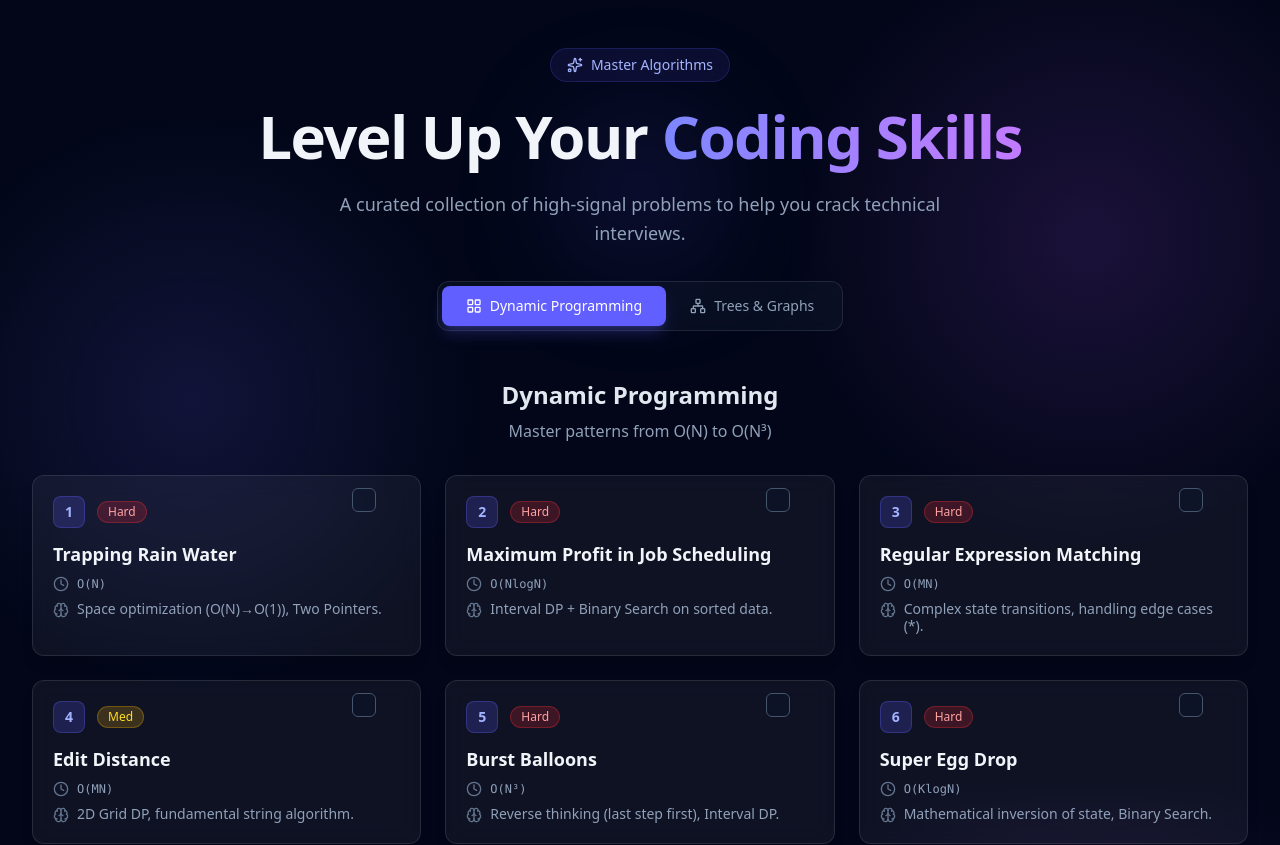
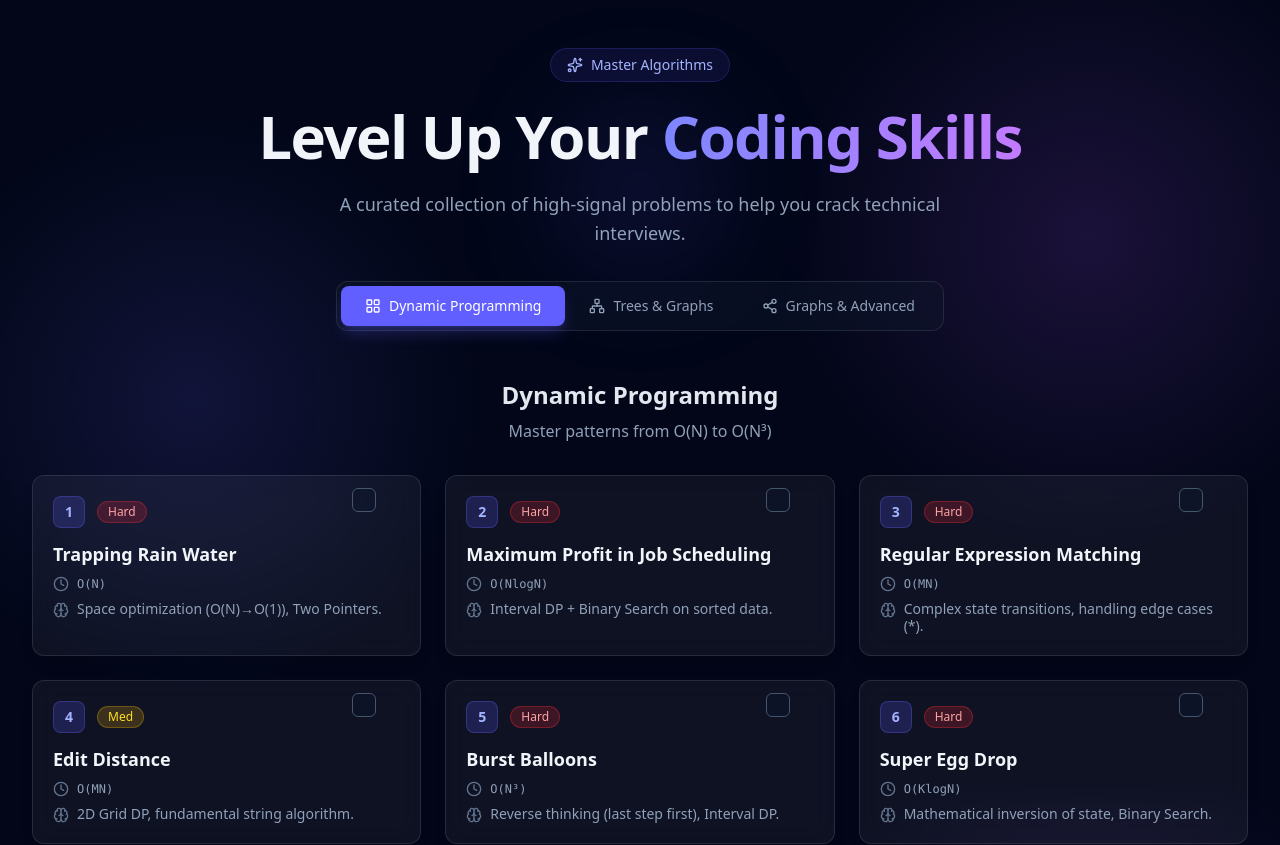
Before and after one commit to tohin003/DP-leetcode, a React (Vite) app: page / in a window 1280 px wide. Shown: the top 845 px of the page. Built offline with nearby package versions, Linux system fonts and the light colour scheme.

Commit message:
feat: add Graphs & Advanced section with 20 new questions

```diff
--- a/src/App.jsx
+++ b/src/App.jsx
@@ -2,7 +2,7 @@
 import React from 'react';
 import { categories } from './data/questions';
 import QuestionCard from './components/QuestionCard';
-import { Sparkles, Code2, Github, LayoutGrid, Network } from 'lucide-react';
+import { Sparkles, Code2, Github, LayoutGrid, Network, Share2 } from 'lucide-react';
 
 function App() {
   const [activeCategory, setActiveCategory] = React.useState('dp');
@@ -67,6 +67,16 @@ function App() {
               <Network className="w-4 h-4" />
               Trees & Graphs
             </button>
+            <button
+              onClick={() => setActiveCategory('graphs')}
+              className={`flex items-center gap-2 px-6 py-2.5 rounded-lg text-sm font-medium transition-all duration-300 ${activeCategory === 'graphs'
+                  ? 'bg-indigo-500 text-white shadow-lg shadow-indigo-500/25'
+                  : 'text-slate-400 hover:text-slate-200 hover:bg-white/5'
+                }`}
+            >
+              <Share2 className="w-4 h-4" />
+              Graphs & Advanced
+            </button>
           </div>
         </div>
 
--- a/src/data/questions.js
+++ b/src/data/questions.js
@@ -332,5 +332,172 @@ export const categories = {
                 url: "https://leetcode.com/problems/sum-of-distances-in-tree/"
             }
         ]
+    },
+    graphs: {
+        id: 'graphs',
+        title: "Graphs & Advanced",
+        description: "Conquer Graph Theory, Heaps, and Tries",
+        questions: [
+            {
+                id: 41,
+                problem: "Number of Islands",
+                difficulty: "Med",
+                timeComplexity: "O(M⋅N)",
+                concept: "Grid DFS/BFS, Connected Components.",
+                url: "https://leetcode.com/problems/number-of-islands/"
+            },
+            {
+                id: 42,
+                problem: "Rotting Oranges",
+                difficulty: "Med",
+                timeComplexity: "O(M⋅N)",
+                concept: "Multi-Source BFS, Shortest Path in Grid.",
+                url: "https://leetcode.com/problems/rotting-oranges/"
+            },
+            {
+                id: 43,
+                problem: "Clone Graph",
+                difficulty: "Med",
+                timeComplexity: "O(N)",
+                concept: "DFS/BFS with Hash Map for deep copy.",
+                url: "https://leetcode.com/problems/clone-graph/"
+            },
+            {
+                id: 44,
+                problem: "Pacific Atlantic Water Flow",
+                difficulty: "Med",
+                timeComplexity: "O(M⋅N)",
+                concept: "DFS/BFS from boundaries (Reverse Flow).",
+                url: "https://leetcode.com/problems/pacific-atlantic-water-flow/"
+            },
+            {
+                id: 45,
+                problem: "Course Schedule",
+                difficulty: "Med",
+                timeComplexity: "O(V+E)",
+                concept: "Topological Sort (Kahn's or DFS), Cycle Detection.",
+                url: "https://leetcode.com/problems/course-schedule/"
+            },
+            {
+                id: 46,
+                problem: "Course Schedule II",
+                difficulty: "Med",
+                timeComplexity: "O(V+E)",
+                concept: "Topological Sort, Ordering generation.",
+                url: "https://leetcode.com/problems/course-schedule-ii/"
+            },
+            {
+                id: 47,
+                problem: "Number of Provinces",
+                difficulty: "Med",
+                timeComplexity: "O(V²)",
+                concept: "Union-Find or DFS, Connected Components.",
+                url: "https://leetcode.com/problems/number-of-provinces/"
+            },
+            {
+                id: 48,
+                problem: "Redundant Connection",
+                difficulty: "Med",
+                timeComplexity: "O(N⋅α(N))",
+                concept: "Union-Find (Cycle Detection in undirected graph).",
+                url: "https://leetcode.com/problems/redundant-connection/"
+            },
+            {
+                id: 49,
+                problem: "Accounts Merge",
+                difficulty: "Med",
+                timeComplexity: "O(N⋅α(N))",
+                concept: "Union-Find on emails, Component Grouping.",
+                url: "https://leetcode.com/problems/accounts-merge/"
+            },
+            {
+                id: 50,
+                problem: "Network Delay Time",
+                difficulty: "Med",
+                timeComplexity: "O(ElogV)",
+                concept: "Dijkstra's Algorithm (Shortest Path).",
+                url: "https://leetcode.com/problems/network-delay-time/"
+            },
+            {
+                id: 51,
+                problem: "Cheapest Flights Within K Stops",
+                difficulty: "Med",
+                timeComplexity: "O(K⋅E)",
+                concept: "Bellman-Ford or Dijkstra with state.",
+                url: "https://leetcode.com/problems/cheapest-flights-within-k-stops/"
+            },
+            {
+                id: 52,
+                problem: "Word Ladder",
+                difficulty: "Hard",
+                timeComplexity: "O(M²⋅N)",
+                concept: "BFS for Shortest Path in unweighted graph.",
+                url: "https://leetcode.com/problems/word-ladder/"
+            },
+            {
+                id: 53,
+                problem: "Longest Increasing Path in a Matrix",
+                difficulty: "Hard",
+                timeComplexity: "O(M⋅N)",
+                concept: "DFS + Memoization (DP on Grid).",
+                url: "https://leetcode.com/problems/longest-increasing-path-in-a-matrix/"
+            },
+            {
+                id: 54,
+                problem: "Kth Largest Element in an Array",
+                difficulty: "Med",
+                timeComplexity: "O(N)",
+                concept: "QuickSelect or Min-Heap.",
+                url: "https://leetcode.com/problems/kth-largest-element-in-an-array/"
+            },
+            {
+                id: 55,
+                problem: "Top K Frequent Elements",
+                difficulty: "Med",
+                timeComplexity: "O(N)",
+                concept: "Bucket Sort or Min-Heap.",
+                url: "https://leetcode.com/problems/top-k-frequent-elements/"
+            },
+            {
+                id: 56,
+                problem: "Find Median from Data Stream",
+                difficulty: "Hard",
+                timeComplexity: "O(logN)",
+                concept: "Two Heaps (Min-Heap + Max-Heap balancing).",
+                url: "https://leetcode.com/problems/find-median-from-data-stream/"
+            },
+            {
+                id: 57,
+                problem: "Merge k Sorted Lists",
+                difficulty: "Hard",
+                timeComplexity: "O(NlogK)",
+                concept: "Min-Heap (Priority Queue).",
+                url: "https://leetcode.com/problems/merge-k-sorted-lists/"
+            },
+            {
+                id: 58,
+                problem: "Implement Trie (Prefix Tree)",
+                difficulty: "Med",
+                timeComplexity: "O(L)",
+                concept: "Trie Construction & Search.",
+                url: "https://leetcode.com/problems/implement-trie-prefix-tree/"
+            },
+            {
+                id: 59,
+                problem: "Design Add and Search Words Data Structure",
+                difficulty: "Med",
+                timeComplexity: "O(M)",
+                concept: "Trie with Backtracking (Wildcard .).",
+                url: "https://leetcode.com/problems/design-add-and-search-words-data-structure/"
+            },
+            {
+                id: 60,
+                problem: "Word Search II",
+                difficulty: "Hard",
+                timeComplexity: "O(M⋅N⋅4^L)",
+                concept: "Trie + DFS/Backtracking on Grid.",
+                url: "https://leetcode.com/problems/word-search-ii/"
+            }
+        ]
     }
 };
```
